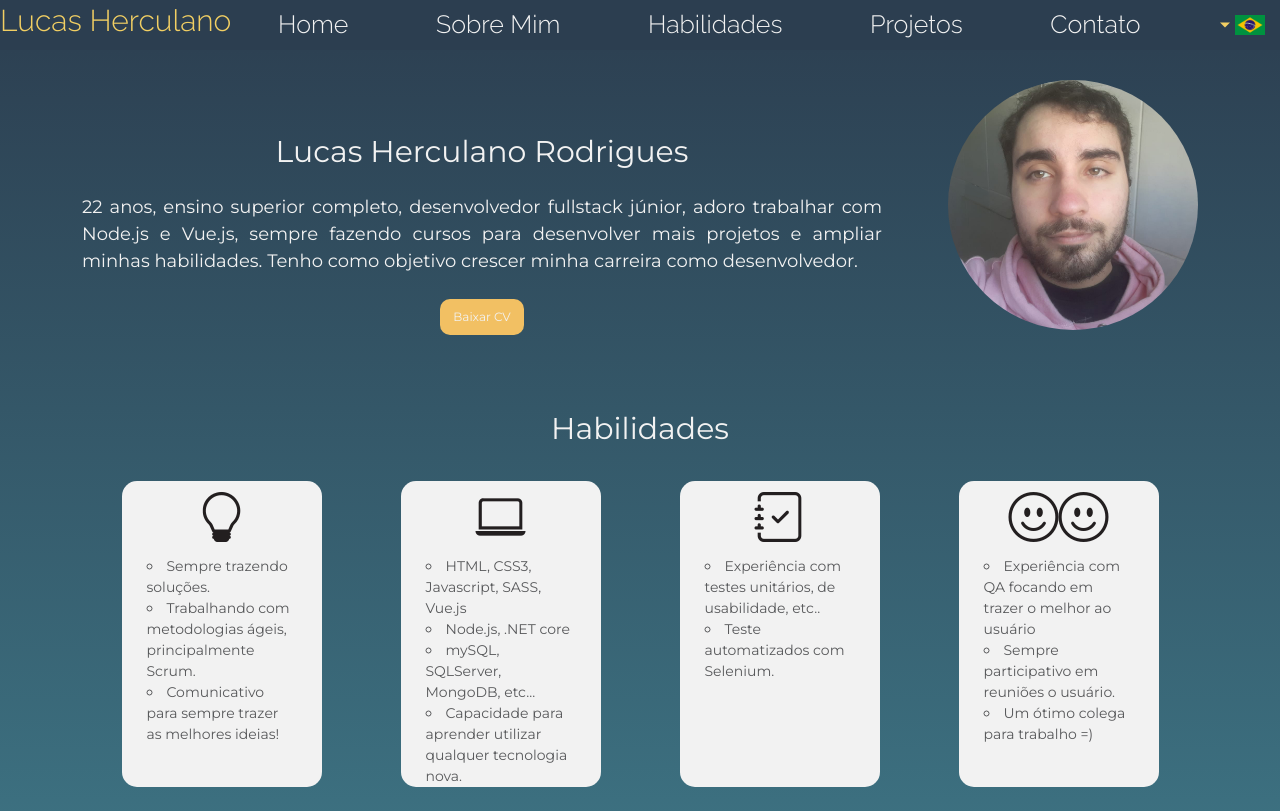
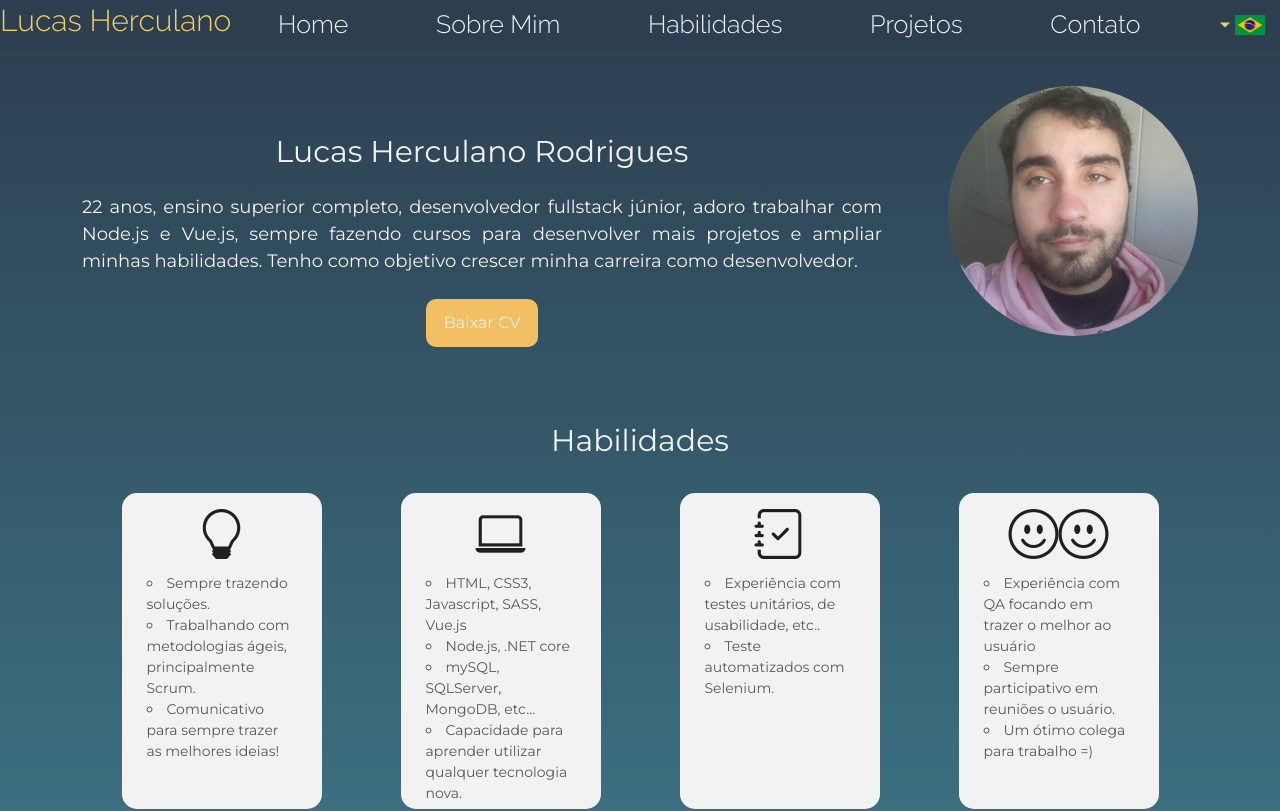
Before and after one commit to Lucaswhy/myPortfolio, a Vue app: page / in a window 1280 px wide. Shown: the top 811 px of the page. Built offline with nearby package versions, Linux system fonts and the light colour scheme.

Commit message:
padding in skills also change buttons

```diff
--- a/src/components/pt-br/home/style.scss
+++ b/src/components/pt-br/home/style.scss
@@ -15,7 +15,7 @@ div{
     :is(button){
         background-color: $subColor;
         color: $fontColor;
-        font-size: 12px;
+        font-size: 16px;
         border-radius: 10px;
         min-width: 7em;
         height: 3em;
@@ -82,7 +82,7 @@ div{
             font-size: 14px;
             margin-top: 10px;
             list-style-type: circle;
-            padding: 0 25px;
+            padding: 5px 25px;
             text-align: center;
             i{
                 font-size: 50px;
--- a/src/components/pt-br/sobre/style.scss
+++ b/src/components/pt-br/sobre/style.scss
@@ -4,10 +4,10 @@ div{
     :is(button){
         background-color: $subColor;
         color: $fontColor;
-        font-size: 12px;
+        font-size: 16px;
         border-radius: 10px;
         min-width: 7em;
-        height: 2em;
+        height: 3em;
         line-height: 0px;
     }
 
```
Also changed, not shown: 9 other files (tests, documents, lock files or other folders).
